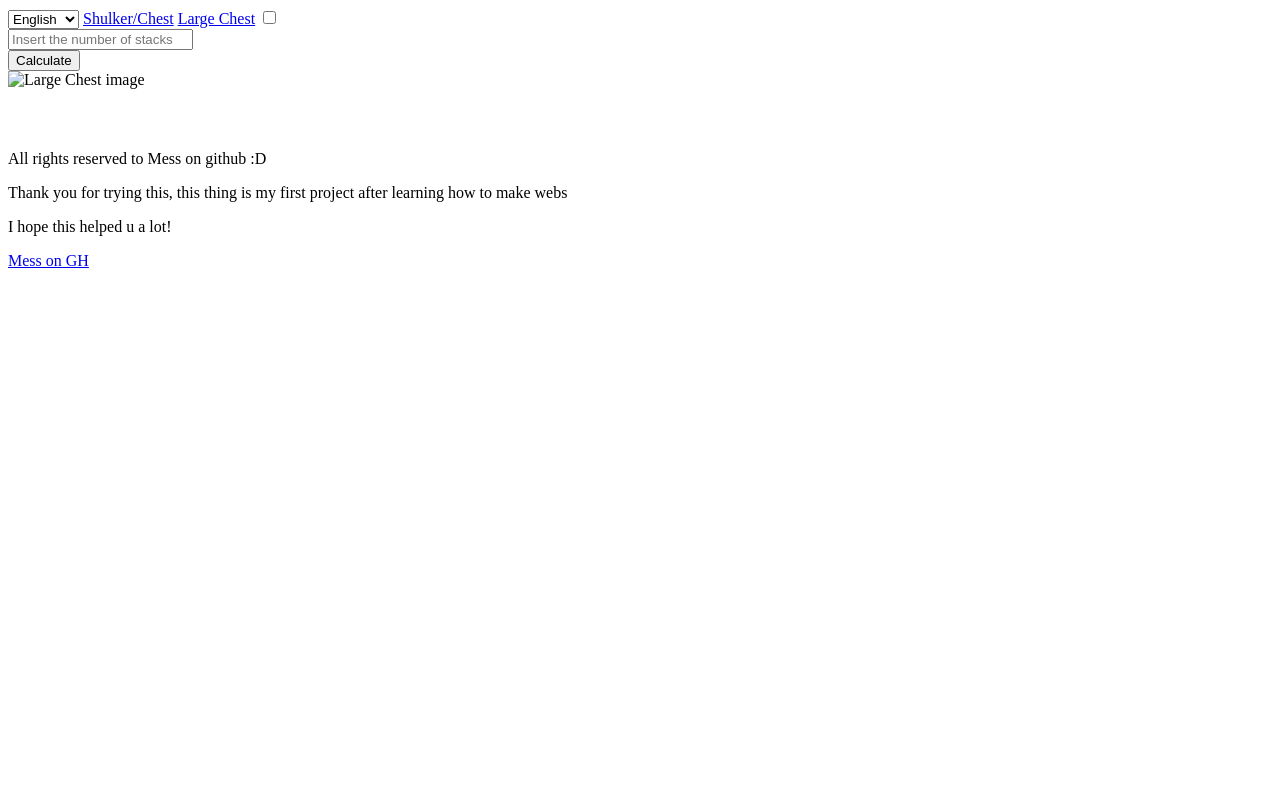
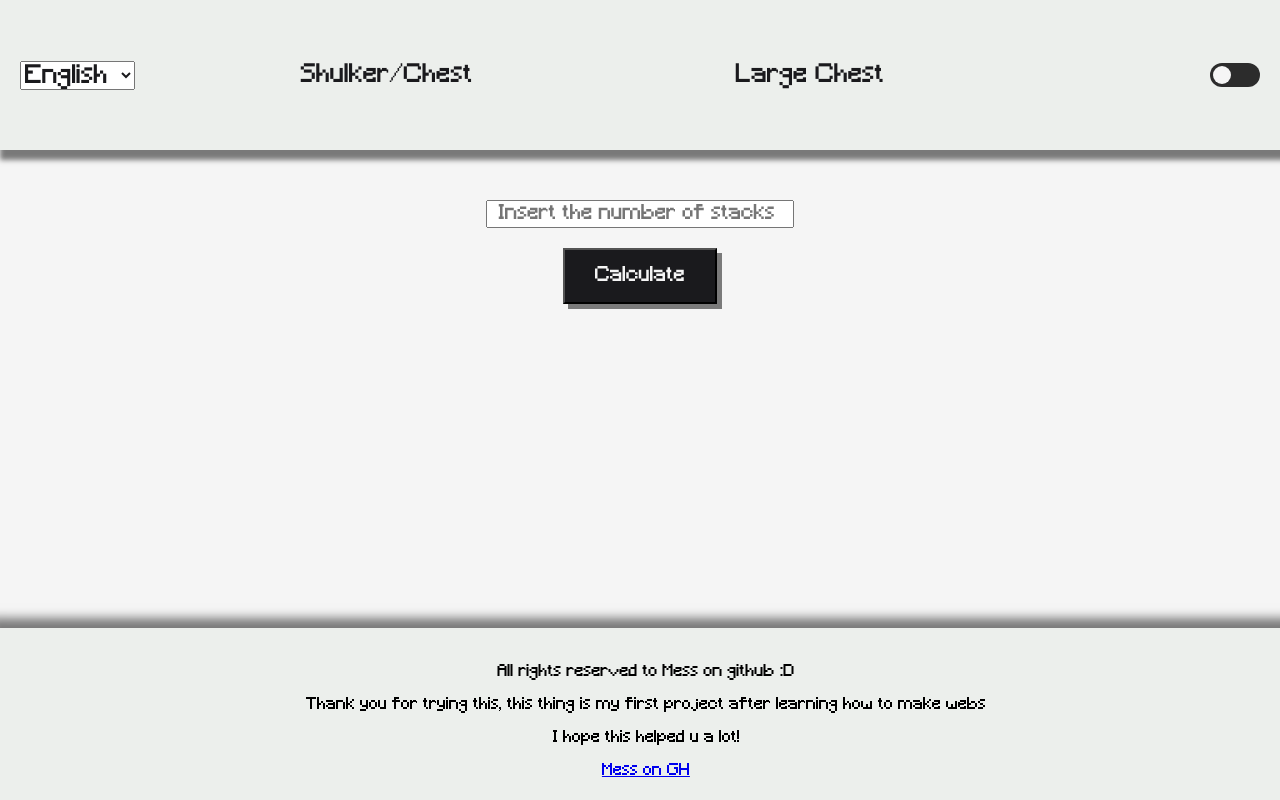
Before and after one commit to GalaxyFrame121/Large-Chest-Calculator-, a plain HTML site: page index.html in a window 1280 px wide. Drawn offline with Linux system fonts and the light colour scheme; the site is published under a folder, as on GitHub Pages, so addresses that start at the root find nothing.

Commit message:
Update index.html

```diff
--- a/index.html
+++ b/index.html
@@ -5,7 +5,7 @@
     <meta charset="UTF-8" />
     <meta name="viewport" content="width=device-width, initial-scale=1.0" />
     <title>Large Chest Calculator</title>
-    <link rel="stylesheet" href="/css/style.css" />
+    <link rel="stylesheet" href="css/style.css" />
 </head>
 
 <body>
@@ -27,7 +27,7 @@
         <br>
     <button id="btn">Calculate</button>
     <br>
-    <img src="/assets/img/DoubleChest.png" alt="Large Chest image" class="hidden" id="img">
+    <img src="assets/img/DoubleChest.png" alt="Large Chest image" class="hidden" id="img">
     <h1 id="result"></h1>
     <br>
     <h1 id="decimalResult"></h1>
@@ -37,9 +37,9 @@
         <p>I hope this helped u a lot!</p>
         <a href="https://github.com/GalaxyFrame121" target="_blank">Mess on GH</a>
     </footer>
-    <script src="/js/Language.js"></script>
-    <script src="/js/LargeChestCalculator.js"></script>
-    <script src="/js/DarkMode.js"></script>
+    <script src="js/Language.js"></script>
+    <script src="js/LargeChestCalculator.js"></script>
+    <script src="js/DarkMode.js"></script>
 </body>
 
 </html>
```
